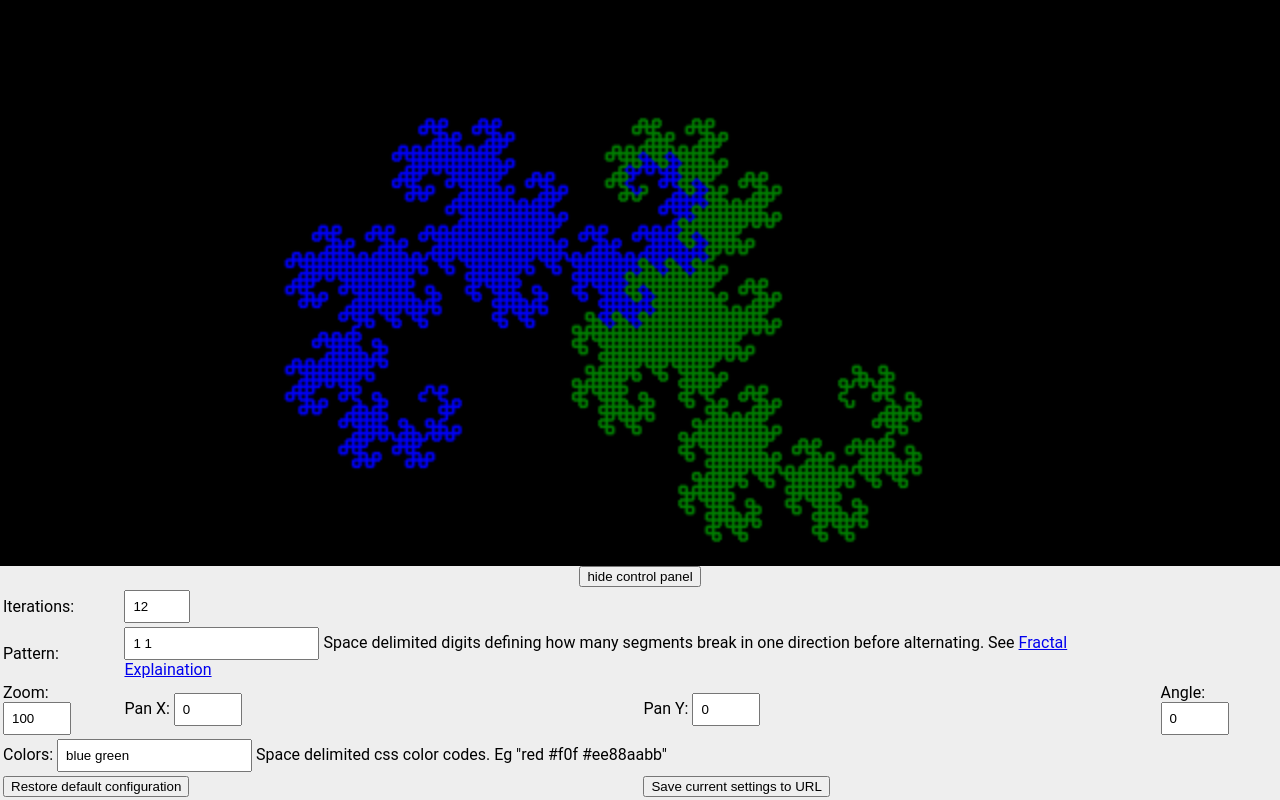
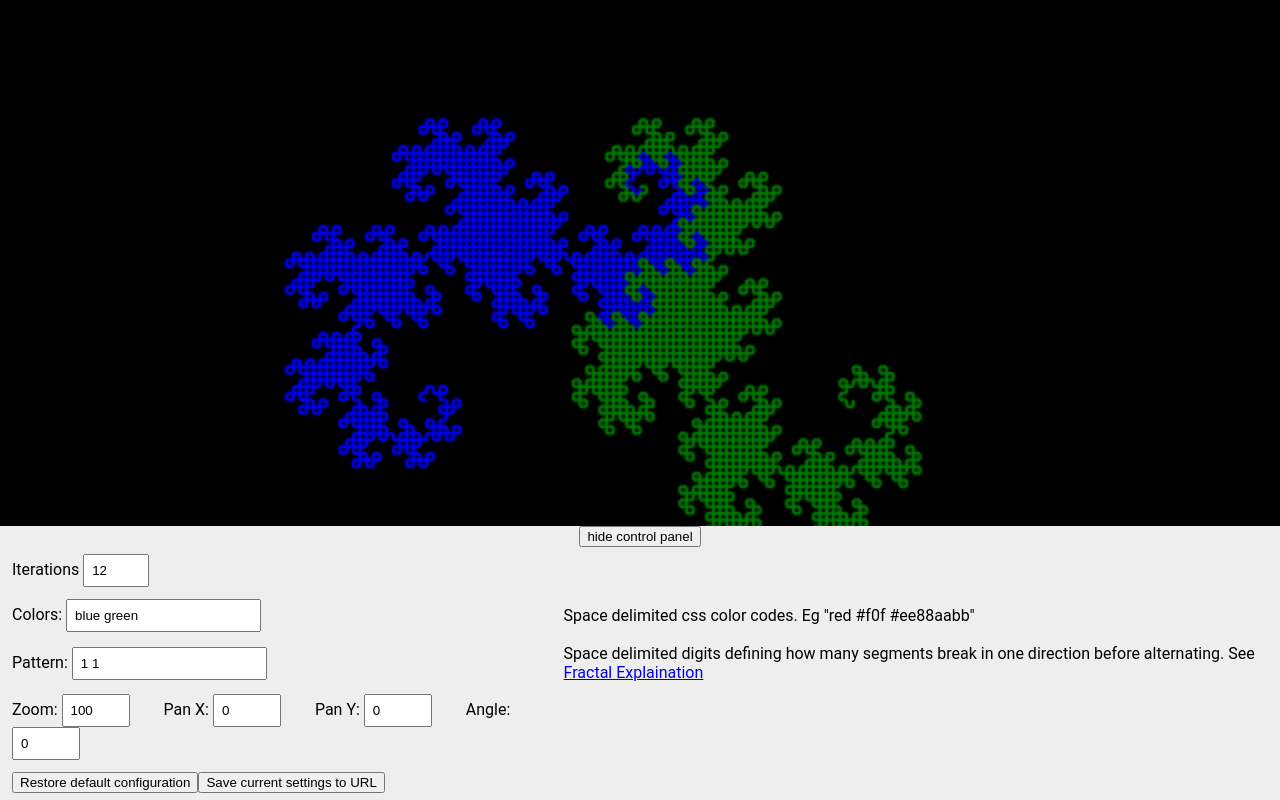
Before and after one commit to JoshuaNeely/DragonFractal, an Angular app: page / in a window 1280 px wide. Built offline with nearby package versions, Linux system fonts and the light colour scheme.

Commit message:
refactor: restructure control panel html

```diff
--- a/src/app/control-panel/control-panel.component.html
+++ b/src/app/control-panel/control-panel.component.html
@@ -8,8 +8,8 @@
 
     <table *ngIf="interactive">
         <tr>
-            <td>Iterations:</td>
-            <td colspan=2>
+            <td colspan="100%">
+                Iterations
                 <input
                     type="number"
                     max=15
@@ -21,8 +21,20 @@
         </tr>
 
         <tr>
-            <td>Pattern:</td>
-            <td colspan=2>
+            <td colspan="100%">
+                Colors:
+                <input
+                    (change)="updateColor($event.target)"
+                    [value]="humanFacingColors">
+            </td>
+            <td>
+                Space delimited css color codes. Eg "red #f0f #ee88aabb"
+            </td>
+        </tr>
+
+        <tr>
+            <td colspan="100%">
+                Pattern:
                 <input
                     id="patternString"
                     (change)="updatePattern($event.target)"
@@ -30,12 +42,14 @@
                     pattern="([0-9]*((,\s*)|(\s+)))*[0-9]*"
                     title="Enter whitespace/comma separated digits"
                     required>
+            </td>
+            <td>
                 Space delimited digits defining how many segments break in one direction before alternating. See <a href="https://joshua-neely.com/dragon-fractals.html#orge221233">Fractal Explaination</a>
             </td>
         </tr>
 
         <tr>
-            <td>
+            <td colspan="100%">
                 Zoom:
                 <input
                     class="small_input"
@@ -45,9 +59,7 @@
                     step=5
                     (change)="updateZoom($event.target)"
                     [value]="zoom">
-            </td>
 
-            <td>
                 Pan X:
                 <input
                     class="small_input"
@@ -55,9 +67,7 @@
                     step=1
                     (change)="updatePanX($event.target)"
                     [value]="panX">
-            </td>
 
-            <td>
                 Pan Y:
                 <input
                     class="small_input"
@@ -65,9 +75,7 @@
                     step=1
                     (change)="updatePanY($event.target)"
                     [value]="panY">
-            </td>
 
-            <td>
                 Angle:
                 <input
                     class="small_input"
@@ -79,20 +87,10 @@
         </tr>
 
         <tr>
-            <td colspan="100%">
-                Colors:
-                <input
-                    (change)="updateColor($event.target)"
-                    [value]="humanFacingColors">
-                Space delimited css color codes. Eg "red #f0f #ee88aabb"
-            </td>
-        <tr>
-            <td colspan=2>
+            <td>
                 <button (click)="resetParameters()">Restore default configuration</button>
-            </td>
-
-            <td colspan="100%">
                 <button (click)="exportToUrl()">Save current settings to URL</button>
             </td>
+        </tr>
     </table>
 </div>
--- a/src/app/control-panel/control-panel.component.scss
+++ b/src/app/control-panel/control-panel.component.scss
@@ -9,9 +9,14 @@ input:invalid {
 
 .small_input {
     width: 50px;
+    margin-right: 30px;
 }
 
 .expansion-button-panel {
     display: flex;
     justify-content: center;
 }
+
+td {
+    padding: 5px 10px;
+}
```
